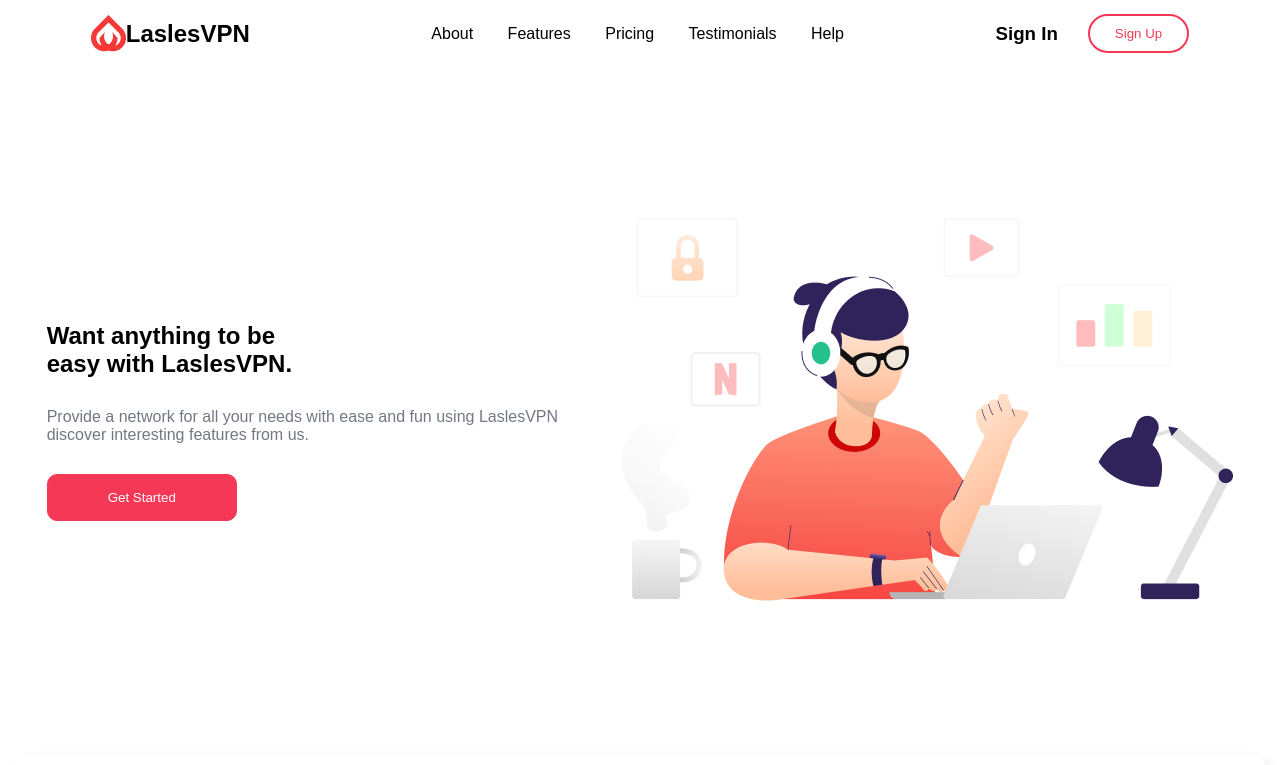
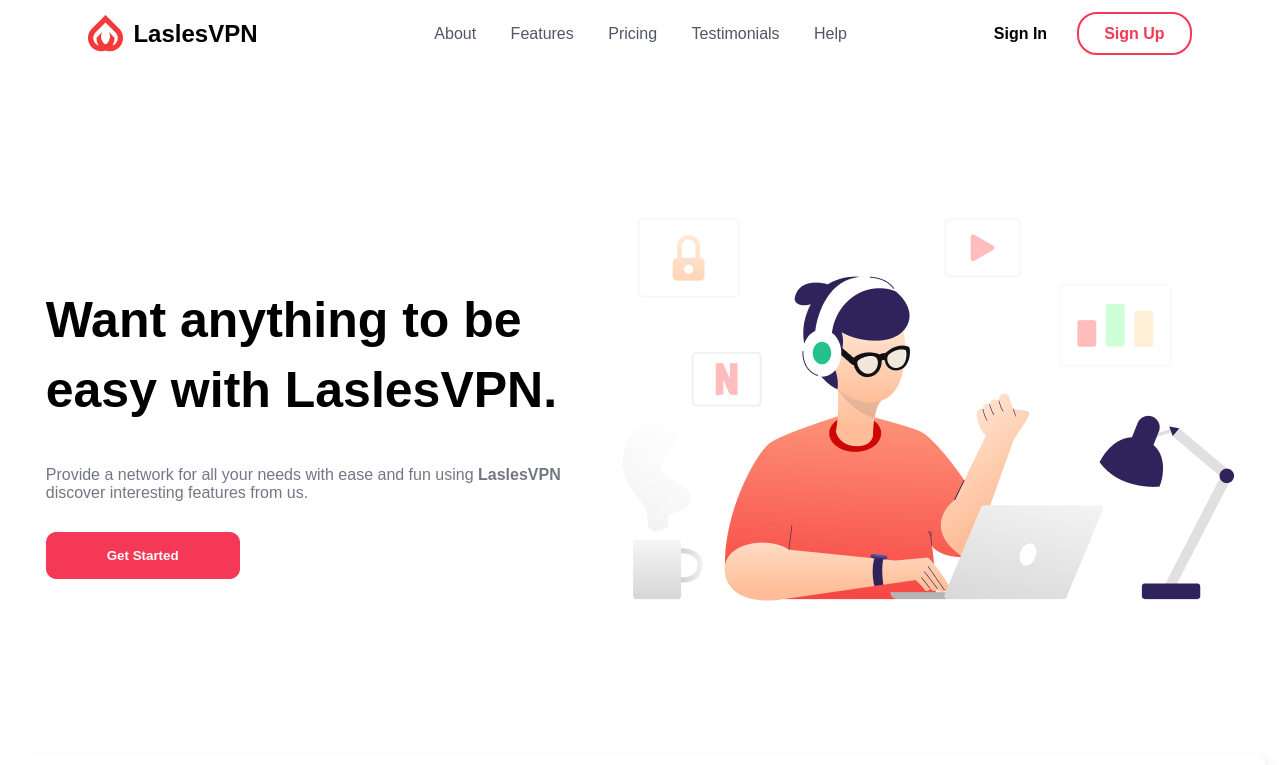
Before and after one commit to alinasalnikova/-, a website built with Parcel: page src/landing/index.html in a window 1280 px wide. Shown: the top 765 px of the page. Built offline with nearby package versions, Linux system fonts and the light colour scheme.

Commit message:
сверстала страницу. без JS

```diff
--- a/src/landing/index.html
+++ b/src/landing/index.html
@@ -25,17 +25,17 @@
       <a href="#">Help</a>
     </div>
     <div class="nav-button">
-      <h3>Sign In</h3>
-      <button class="button1">Sign Up</button>
+      <h4>Sign In</h4>
+      <button class="button1"><b>Sign Up</b></button>
     </div>
     </div>
   </header>
   <section class="container">
     <div class="main">
       <div class="main-item">
-        <h1>Want anything to be <br> easy with LaslesVPN.</h1>
-        <p>Provide a network for all your needs with ease and fun using <span>LaslesVPN</span> <br> discover interesting features from us.</p>
-        <button class="button2">Get Started</button>
+        <h1>Want anything to be <br> easy with <b>LaslesVPN.</b></h1>
+        <p>Provide a network for all your needs with ease and fun using <b>LaslesVPN</b> <br> discover interesting features from us.</p>
+        <button class="button2"><b>Get Started</b></button>
       </div>
       <div class="main-img">
         <img src="img/Illustration 1.png" alt="">
--- a/src/landing/style.css
+++ b/src/landing/style.css
@@ -23,8 +23,12 @@
     align-items: center;
 }
 
+.nav-item>h2{
+    margin-left: 10px;
+}
+
 .nav-middle>a{
-    color: black;
+    color: #4F5665;
     text-decoration: none;
     margin-left: 30px;
 }
@@ -36,6 +40,8 @@
     background: transparent;
     border-radius: 20px;
     margin-left: 30px;
+    line-height: 19px;
+    font-size: 16px;
 }
 
 /*Section1*/
@@ -49,6 +55,11 @@
     align-items: center;
     justify-content: space-around;
     margin-top: 150px;
+}
+
+.main-item>h1{
+    font-size: 50px;
+    line-height: 70px;
 }
 
 .main-item>p{
@@ -220,7 +231,8 @@
     justify-content: space-around;
     margin-top: 100px;
     background-color: #FFFFFF;
-    border-radius: 20px;
+    border: 2px solid #eee;
+    border-radius: 10px;
     padding: 30px;
 }
 
```
